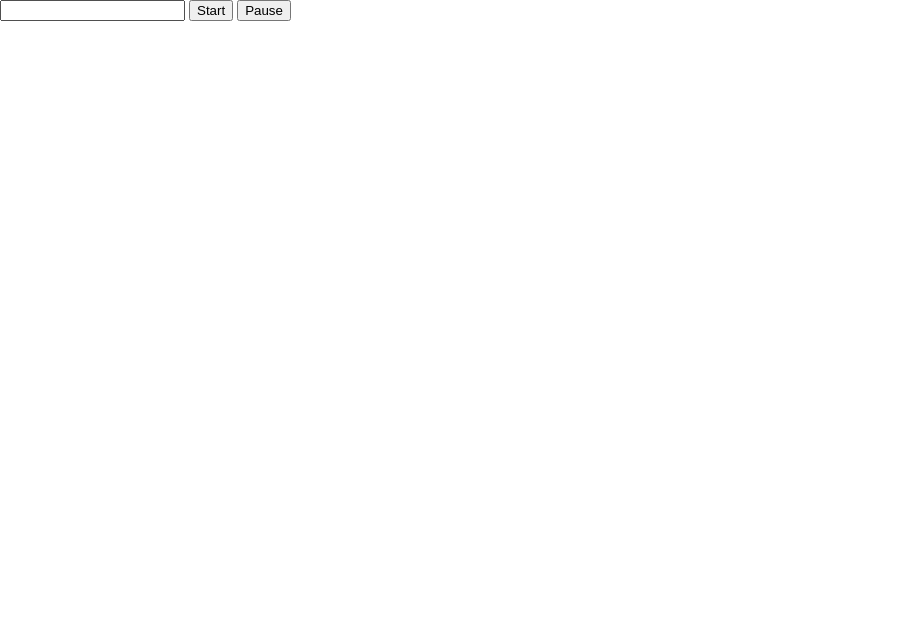
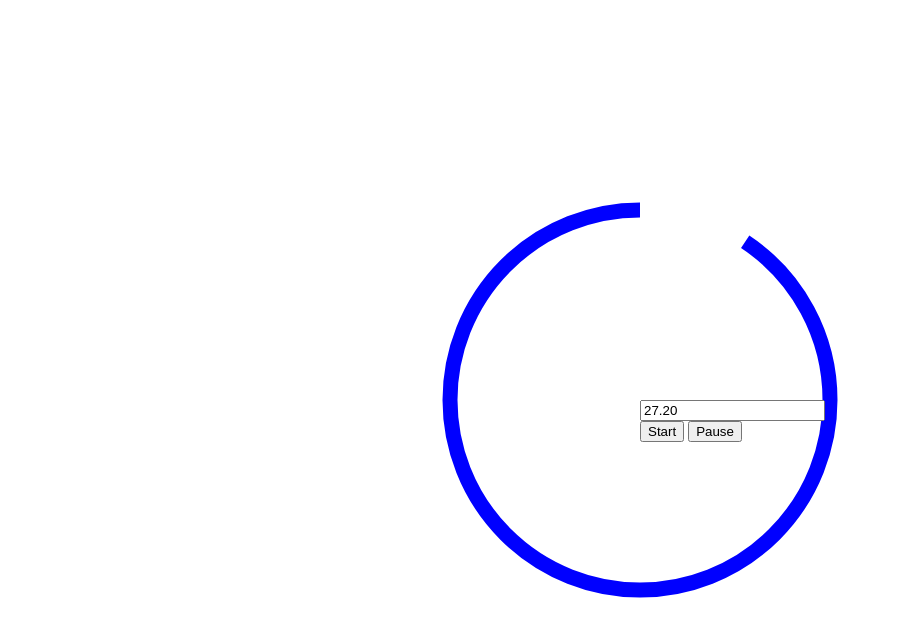
Before and after one commit to itays/timer, a plain HTML site: page index.html in a window 1280 px wide. Both pictures are taken after a click on the button "Start". Shown: the whole page, without its empty margins (0-901 px from the left). Drawn offline with Linux system fonts and the light colour scheme.

Commit message:
:beers: timer works. need styling

```diff
--- a/index.html
+++ b/index.html
@@ -8,9 +8,18 @@
   <title>Timer</title>
 </head>
 <body>
-  <input type="text" id="duration" aria-label="duration input" />
-  <button id="start">Start</button>
-  <button id="pause">Pause</button>
+  <div class="container">
+
+    <svg width="400" height="400">
+      <circle id="circle" r="190" cx="200" cy="200" fill="transparent" stroke="blue" stroke-width="15" transform="rotate(-90 200 200)"/>
+    </svg>
+    <div class="controls">
+      <input type="text" id="duration" aria-label="duration input" value="30" />
+    <button id="start">Start</button>
+    <button id="pause">Pause</button>
+    </div>
+  </div>
+  <script src="timer.js"></script>
   <script src="index.js"></script>
 </body>
 </html>
--- a/index.js
+++ b/index.js
@@ -1,31 +1,23 @@
-/**
- * @description a timer class
- */
-class Timer {
-  /**
-   *
-   * @param {HTMLInputElement} durationInput
-   * @param {HTMLButtonElement} startButton
-   * @param {HTMLButtonElement} pauseButton
-   */
-  constructor(durationInput, startButton, pauseButton) {
-    this.durationInput = durationInput;
-    this.startButton = startButton;
-    this.pauseButton = pauseButton;
 
-    this.startButton.addEventListener('click', this.start);
-  }
-
-  /**
-   * starts the timer
-   */
-  start() {
-    console.log('start the timer');
-  }
-}
 
 const durationInput = document.querySelector('#duration');
 const startButton = document.querySelector('#start');
 const pauseButton = document.querySelector('#pause');
+const circle = document.querySelector('#circle');
 
-const timer = new Timer(durationInput, startButton, pauseButton)
+const perimeter = circle.getAttribute('r') * 2 * Math.PI;
+circle.setAttribute('stroke-dasharray', perimeter);
+let currentOffset = 0;
+let duration;
+const timer = new Timer(durationInput, startButton, pauseButton, {
+  onStart(totalDuration) {
+    duration = totalDuration;
+    console.log('timer started');
+  },
+  onTick(timeRemaining) {
+    circle.setAttribute('stroke-dashoffset',perimeter * timeRemaining / duration - perimeter);
+  },
+  onComplete() {
+    console.log('timer completed');
+  }
+});
--- a/styles.css
+++ b/styles.css
@@ -28,8 +28,14 @@ article, aside, details, figcaption, figure,
 footer, header, hgroup, menu, nav, section {
 	display: block;
 }
+html, body {
+	height: 100%;
+
+}
 body {
 	line-height: 1;
+	display: grid;
+	place-items: center;
 }
 ol, ul {
 	list-style: none;
@@ -46,3 +52,13 @@ table {
 	border-collapse: collapse;
 	border-spacing: 0;
 }
+.container {
+	position: relative;
+	width: 400px;
+	height: 400px;
+}
+.controls {
+	position: absolute;
+	top: 50%;
+	left: 50%;
+}
--- /dev/null
+++ b/timer.js
@@ -0,0 +1,53 @@
+/**
+ * @description a timer class
+ */
+ class Timer {
+  /**
+   * @param {number} #interval
+  */
+  interval = 0;
+  /**
+   * @constructor
+   * @param {HTMLInputElement} durationInput
+   * @param {HTMLButtonElement} startButton
+   * @param {HTMLButtonElement} pauseButton
+   */
+  constructor(durationInput, startButton, pauseButton, callbacks) {
+    this.durationInput = durationInput;
+    this.startButton = startButton;
+    this.pauseButton = pauseButton;
+    if (callbacks) {
+      this.onStart = callbacks.onStart;
+      this.onTick = callbacks.onTick;
+      this.onComplete = callbacks.onComplete;
+    }
+
+    this.startButton.addEventListener('click', this.start.bind(this));
+    this.pauseButton.addEventListener('click', this.pause.bind(this));
+  }
+
+  start() {
+    this.interval = setInterval(this.tick.bind(this), 20);
+    this.onStart && this.onStart(this.timeRemaining);
+  }
+
+  tick() {
+    if (this.timeRemaining <=0) {
+      this.pause();
+      return this.onComplete && this.onComplete();
+    }
+    this.timeRemaining = this.timeRemaining - .02;
+    this.onTick && this.onTick(this.timeRemaining);
+  }
+
+  pause() {
+    clearInterval(this.interval);
+  }
+
+  get timeRemaining() {
+    return parseFloat(this.durationInput.value);
+  }
+  set timeRemaining(time) {
+    this.durationInput.value = time.toFixed(2);
+  }
+}
```
Also changed, not shown: 1 other file.
